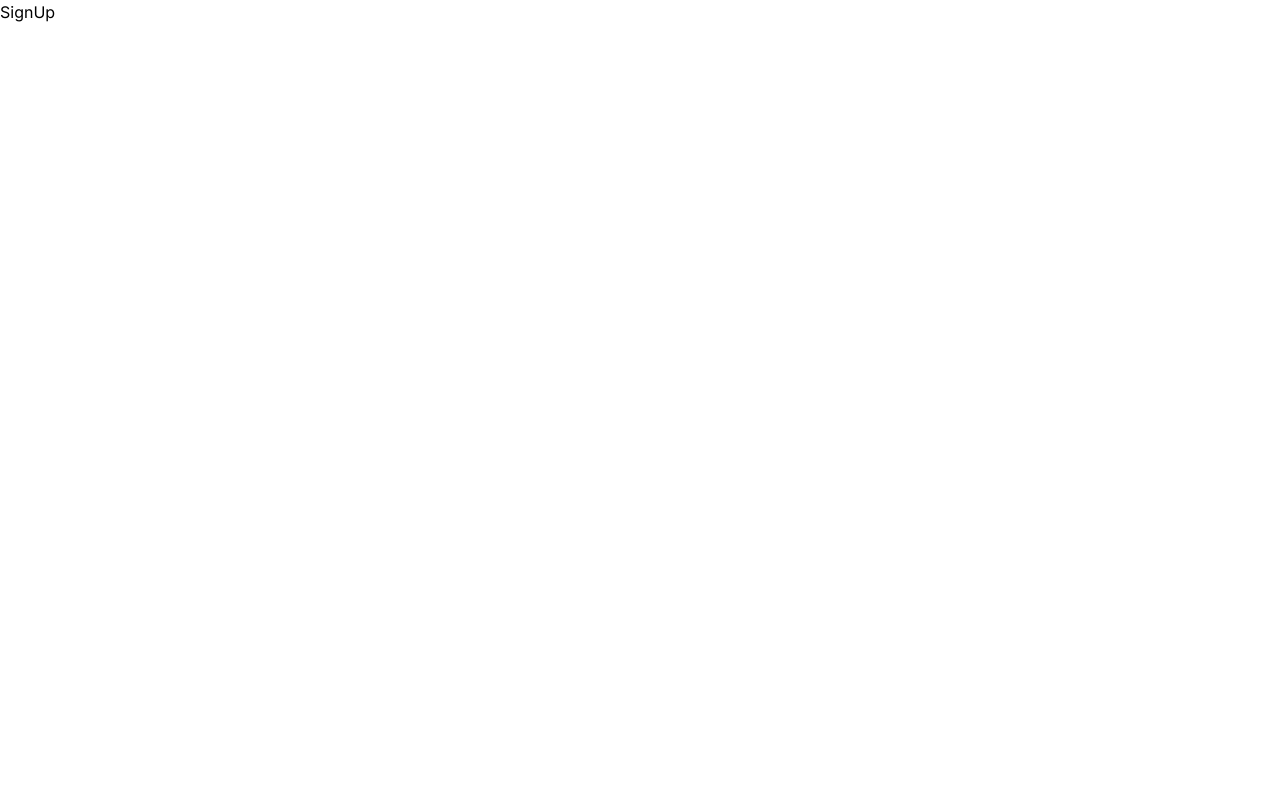
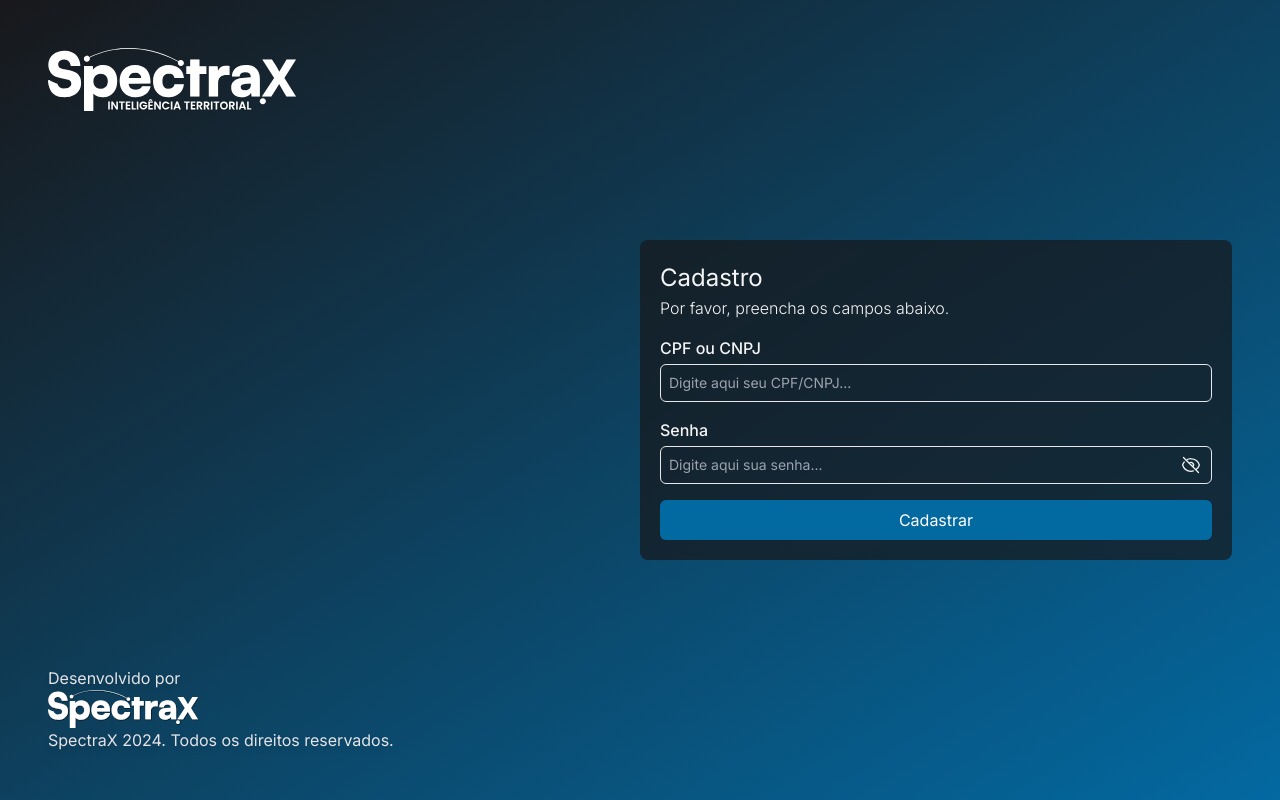
Before and after one commit to koka0012/esg-deploy, a Next.js app in the folder app/: page /auth/signup in a window 1280 px wide. Built offline with nearby package versions, Linux system fonts and the light colour scheme.

Commit message:
feat: atualiza o video do background e as telas de recover / signup

```diff
--- a/app/app/auth/login/card.tsx
+++ b/app/app/auth/login/card.tsx
@@ -38,7 +38,7 @@ export default function card() {
   };
 
   return (
-    <div className="flex flex-col bg-zinc-900 rounded-lg p-5 gap-4 bg-opacity-70">
+    <div className="flex flex-col bg-zinc-950 rounded-lg p-5 gap-4 bg-opacity-70">
       <div>
         <h1 className="text-zinc-100 text-[24px]">Bem vindo!</h1>
         <p className="text-zinc-100 font-light">
--- a/app/app/auth/login/page.tsx
+++ b/app/app/auth/login/page.tsx
@@ -1,14 +1,17 @@
 import Card from "./card";
 
-const page = () => {
+const Page = () => {
   return (
     <div className="flex flex-col h-screen w-full p-12">
-      <iframe
-        className="absolute top-0 left-0 w-full h-full -z-10"
-        src="https://www.youtube.com/embed/S0a2V0MqPnc?autoplay=1&mute=1&loop=1&playlist=S0a2V0MqPnc&controls=0&showinfo=0&modestbranding=1&fs=0"
-        allow=" autoplay"
-        allowFullScreen
-      ></iframe>
+      <video
+        className="absolute top-0 left-0 w-full h-full object-cover -z-10"
+        autoPlay
+        loop
+        muted
+      >
+        <source src="/images/bg-video.mp4" type="video/mp4" />
+        Your browser does not support the video tag.
+      </video>
       <div className="flex h-full items-start">
         <img src="/images/logoV.svg" width={248} height={128} alt="logo" />
       </div>
@@ -20,7 +23,7 @@ const page = () => {
       <div className="flex flex-col h-full justify-end">
         <p className="text-zinc-200 drop-shadow-md">Desenvolvido por </p>
         <img src="/images/logoH.svg" width={150} height={150} alt="logo" />
-        <p className="text-zinc-200 drop-shadow-md" >
+        <p className="text-zinc-200 drop-shadow-md">
           SpectraX 2024. Todos os direitos reservados.
         </p>
       </div>
@@ -28,4 +31,4 @@ const page = () => {
   );
 };
 
-export default page;
+export default Page;
--- /dev/null
+++ b/app/app/auth/recoverpassword/formrecover.tsx
@@ -0,0 +1,84 @@
+"use client";
+
+import { Form, Formik, FormikHelpers } from "formik";
+import { useRouter } from "next/navigation";
+import { object, string } from "yup";
+
+import Button from "@/app/components/Button/Button";
+import Input from "@/app/components/Input/Input";
+
+interface FormValues {
+  email: string;
+}
+function FormRecover() {
+  const router = useRouter();
+
+  const initialValues: FormValues = {
+    email: "",
+  };
+
+  const validationSchema = object().shape({
+    email: string().required("é um campo obrigatório."),
+  });
+
+  const handleSubmit = async (
+    values: FormValues,
+    { setSubmitting }: FormikHelpers<FormValues>
+  ) => {
+    try {
+      console.log(values);
+    } catch (error) {
+      setSubmitting(false);
+    }
+  };
+
+  return (
+    <div className="flex flex-col bg-zinc-900 rounded-lg p-5 gap-4 bg-opacity-70">
+      <div>
+        <h1 className="text-zinc-100 text-[24px]">Recuperação de conta</h1>
+        <p className="text-zinc-100 font-light">
+          Por favor, nos informe o e-mail cadastrado na sua conta.
+        </p>
+      </div>
+
+      <div>
+        <Formik
+          initialValues={initialValues}
+          validationSchema={validationSchema}
+          validateOnBlur={false}
+          validateOnChange={false}
+          validateOnMount={false}
+          onSubmit={handleSubmit}
+        >
+          {({ values, handleChange, errors, isSubmitting }) => (
+            <Form>
+              <div className="flex flex-col gap-4">
+                <Input
+                  name="email"
+                  label=""
+                  placeholder="Digite aqui seu e-mail..."
+                  value={values.email}
+                  handleChange={handleChange}
+                  error={errors.email}
+                />
+
+
+                <Button
+                  type="submit"
+                  disabled={isSubmitting}
+                  className="!bg-sky-700"
+                  // onClick={() => router.push("/app")}
+                >
+                  Enviar código de recuperação
+                </Button>
+              </div>
+            </Form>
+          )}
+        </Formik>
+      </div>
+
+    </div>
+  );
+}
+
+export default FormRecover;
--- a/app/app/auth/recoverpassword/page.tsx
+++ b/app/app/auth/recoverpassword/page.tsx
@@ -1,9 +1,25 @@
-import React from 'react'
+import FormRecover from "./formrecover";
 
-function page() {
+const page = () => {
   return (
-    <div>Recover password</div>
-  )
-}
+    <div className="flex flex-col h-screen w-full p-12 bg-gradient-to-br from-zinc-900 to-sky-700">
+      <div className="flex h-full items-start">
+        <img src="/images/logoV.svg" width={248} height={128} alt="logo" />
+      </div>
+      <div className="flex justify-end">
+        <div className="backdrop-blur-sm w-1/2">
+          <FormRecover />
+        </div>
+      </div>
+      <div className="flex flex-col h-full justify-end">
+        <p className="text-zinc-200 drop-shadow-md">Desenvolvido por </p>
+        <img src="/images/logoH.svg" width={150} height={150} alt="logo" />
+        <p className="text-zinc-200 drop-shadow-md">
+          SpectraX 2024. Todos os direitos reservados.
+        </p>
+      </div>
+    </div>
+  );
+};
 
-export default page
+export default page;
--- /dev/null
+++ b/app/app/auth/signup/formsignup.tsx
@@ -0,0 +1,95 @@
+"use client";
+
+import { Form, Formik, FormikHelpers } from "formik";
+import { useRouter } from "next/navigation";
+import { object, string } from "yup";
+
+import Button from "@/app/components/Button/Button";
+import Input from "@/app/components/Input/Input";
+import Link from "next/link";
+interface FormValues {
+  login: string;
+  password: string;
+}
+function FormSignup() {
+  const router = useRouter();
+
+  const initialValues: FormValues = {
+    login: "",
+    password: "",
+  };
+
+  const validationSchema = object().shape({
+    login: string().required("é um campo obrigatório."),
+    password: string().required("é um campo obrigatório."),
+  });
+
+  const handleSubmit = async (
+    values: FormValues,
+    { setSubmitting }: FormikHelpers<FormValues>
+  ) => {
+    try {
+      console.log(values);
+    } catch (error) {
+      setSubmitting(false);
+    }
+  };
+
+  return (
+    <div className="flex flex-col bg-zinc-900 rounded-lg p-5 gap-4 bg-opacity-70">
+      <div>
+        <h1 className="text-zinc-100 text-[24px]">Cadastro</h1>
+        <p className="text-zinc-100 font-light">
+          Por favor, preencha os campos abaixo.
+        </p>
+      </div>
+
+      <div>
+        <Formik
+          initialValues={initialValues}
+          validationSchema={validationSchema}
+          validateOnBlur={false}
+          validateOnChange={false}
+          validateOnMount={false}
+          onSubmit={handleSubmit}
+        >
+          {({ values, handleChange, errors, isSubmitting }) => (
+            <Form>
+              <div className="flex flex-col gap-4">
+                <Input
+                  name="login"
+                  label="CPF ou CNPJ"
+                  placeholder="Digite aqui seu CPF/CNPJ..."
+                  value={values.login}
+                  handleChange={handleChange}
+                  error={errors.login}
+                />
+
+                <Input
+                  type="password"
+                  name="password"
+                  label="Senha"
+                  placeholder="Digite aqui sua senha..."
+                  value={values.password}
+                  handleChange={handleChange}
+                  error={errors.password}
+                />
+                <Button
+                  type="submit"
+                  disabled={isSubmitting}
+                  className="!bg-sky-700"
+                  // onClick={() => router.push("/app")}
+                >
+                  Cadastrar
+                </Button>
+              </div>
+            </Form>
+          )}
+        </Formik>
+      </div>
+
+    </div>
+  );
+}
+
+export default FormSignup;
--- a/app/app/auth/signup/page.tsx
+++ b/app/app/auth/signup/page.tsx
@@ -1,9 +1,25 @@
-import React from 'react'
+import FormSignup from "./formsignup";
 
-function page() {
+const page = () => {
   return (
-    <div>SignUp</div>
-  )
-}
+    <div className="flex flex-col h-screen w-full p-12 bg-gradient-to-br from-zinc-900 to-sky-700">
+      <div className="flex h-full items-start">
+        <img src="/images/logoV.svg" width={248} height={128} alt="logo" />
+      </div>
+      <div className="flex justify-end">
+        <div className="backdrop-blur-sm w-1/2">
+          <FormSignup />
+        </div>
+      </div>
+      <div className="flex flex-col h-full justify-end">
+        <p className="text-zinc-200 drop-shadow-md">Desenvolvido por </p>
+        <img src="/images/logoH.svg" width={150} height={150} alt="logo" />
+        <p className="text-zinc-200 drop-shadow-md">
+          SpectraX 2024. Todos os direitos reservados.
+        </p>
+      </div>
+    </div>
+  );
+};
 
-export default page
+export default page;
--- a/app/app/components/Input/Input.tsx
+++ b/app/app/components/Input/Input.tsx
@@ -29,7 +29,7 @@ const Input = ({
   return (
     <div className="flex flex-1 flex-col gap-1 relative">
       <label htmlFor={name} className="text-[16px] font-medium text-zinc-100">
-        {label}:
+        {label}
       </label>
 
       <input
@@ -50,9 +50,9 @@ const Input = ({
           className="absolute top-[37px] right-[11px]"
         >
           {password === "password" ? (
-            <EyeIcon className="w-5" />
+            <EyeSlashIcon className="w-5 text-zinc-100" />
           ) : (
-            <EyeSlashIcon className="w-5" />
+            <EyeIcon className="w-5 text-zinc-100" />
           )}
         </button>
       )}
```
Also changed, not shown: 1 other file (tests, documents, lock files or other folders).
